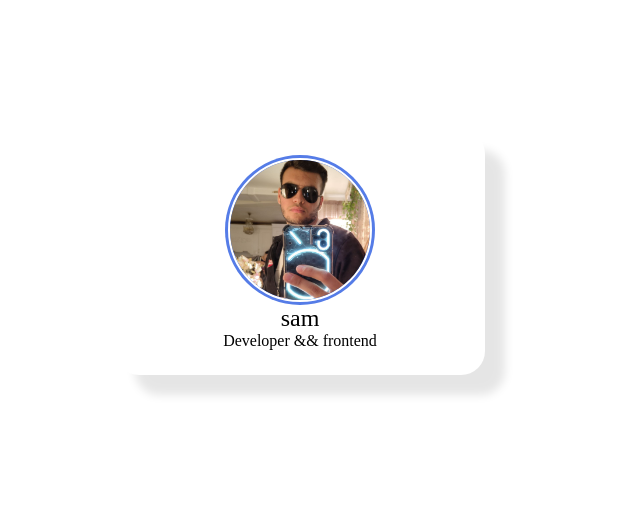
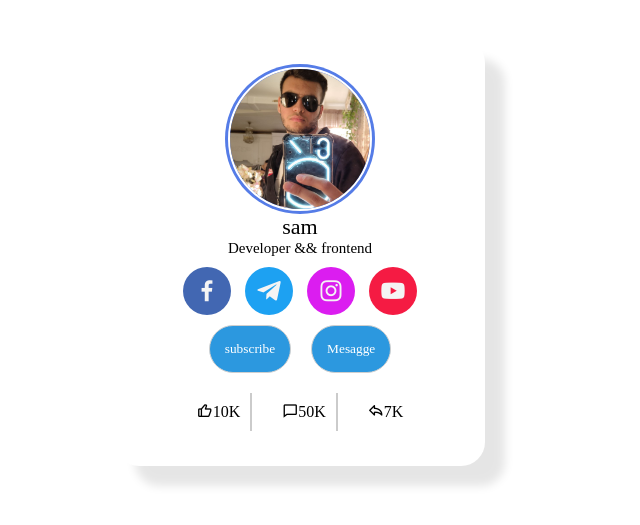
Before and after one commit to mohamadsam9667/parpakt.web, a plain HTML site: page index.html in a window 1280 px wide. Shown: the part 143-668 px from the top of the page, without its empty margins (340-980 px from the left). Drawn offline with nearby package versions, Linux system fonts and the light colour scheme.

Commit message:
finish project easy

```diff
--- a/index.html
+++ b/index.html
@@ -17,7 +17,54 @@
             <span class="name">sam</span>
             <span class="job">Developer && frontend</span>
         </div>
+
+        <div class="social-media">
+            <a href="">
+                <i style="background:#4267b2;"   class='bx bxl-facebook'></i>
+            </a>
+
+            <a href="">
+                <i style="background: #1da1f2;"  class='bx bxl-telegram' ></i>
+            </a>
+
+            <a href="">
+                <i   style=" background:#db1df0;" class='bx bxl-instagram' ></i>
+            </a>
+
+            <a href="">
+                <i style="background:#f51b43 ;" class='bx bxl-youtube' ></i>
+            </a>
+
+        </div>
+
+
+        <div class="buttens">
+
+            <button class="sub">subscribe</button>
+            <button class="message">Mesagge</button>
+
+        </div>
+
+        <div class="item-three">
+            <div class="item">
+                <i class='bx bx-like' ></i>
+                <p>10K</p>
+            </div>
+
+            <div class="item">
+                <i class='bx bx-comment' ></i>
+                <p>50K</p>
+            </div>
+
+            <div class="item">
+                <i class='bx bx-share' ></i>
+                <p>7K</p>
+            </div>
+
+        </div>
+
     </div>
+
 
 </body>
 </html>
--- a/style.css
+++ b/style.css
@@ -53,8 +53,70 @@ body{
     display: flex;
     flex-direction: column;
     align-items: center;
+    margin-bottom: 10px;
 }
 
 .form .text-data .name{
-    font-size: 24px;
+    font-size: 22px;
+    font-weight: 500;
 }
+
+.form .text-data .job{
+    font-size: 15px;
+    font-weight: 400;
+}
+
+
+
+.social-media{
+    display: flex;
+    justify-content: center;
+    align-items: center;
+    font-size: 28px;
+}
+.social-media a {
+    color: #f4f4f4;
+
+}
+.social-media a i{
+    border-radius: 50%;
+    color: none;
+    margin: 0px 7px;
+    padding: 10px;
+
+}
+
+
+
+.form .buttens{
+    margin:10px 10px;
+    display: flex;
+    justify-content: center;
+    align-items: center;
+}
+
+.form .buttens .sub,.message{
+    padding: 15px;
+    margin: 0px 10px;
+    border-radius: 24px;
+    border:1px solid rgb(207, 207, 207);
+    background: rgb(44, 152, 223);
+    color: #fff;
+}
+
+
+
+.form .item-three{
+    display: flex;
+    justify-content: center;
+    align-items: center;
+}
+.form .item-three .item{
+    display: flex;
+    margin: 10px;
+    border-right: 2px solid rgb(203, 203, 203) ;
+    padding: 10px;
+}
+.item-three .item:last-child{
+   border-right: none;
+}
```
